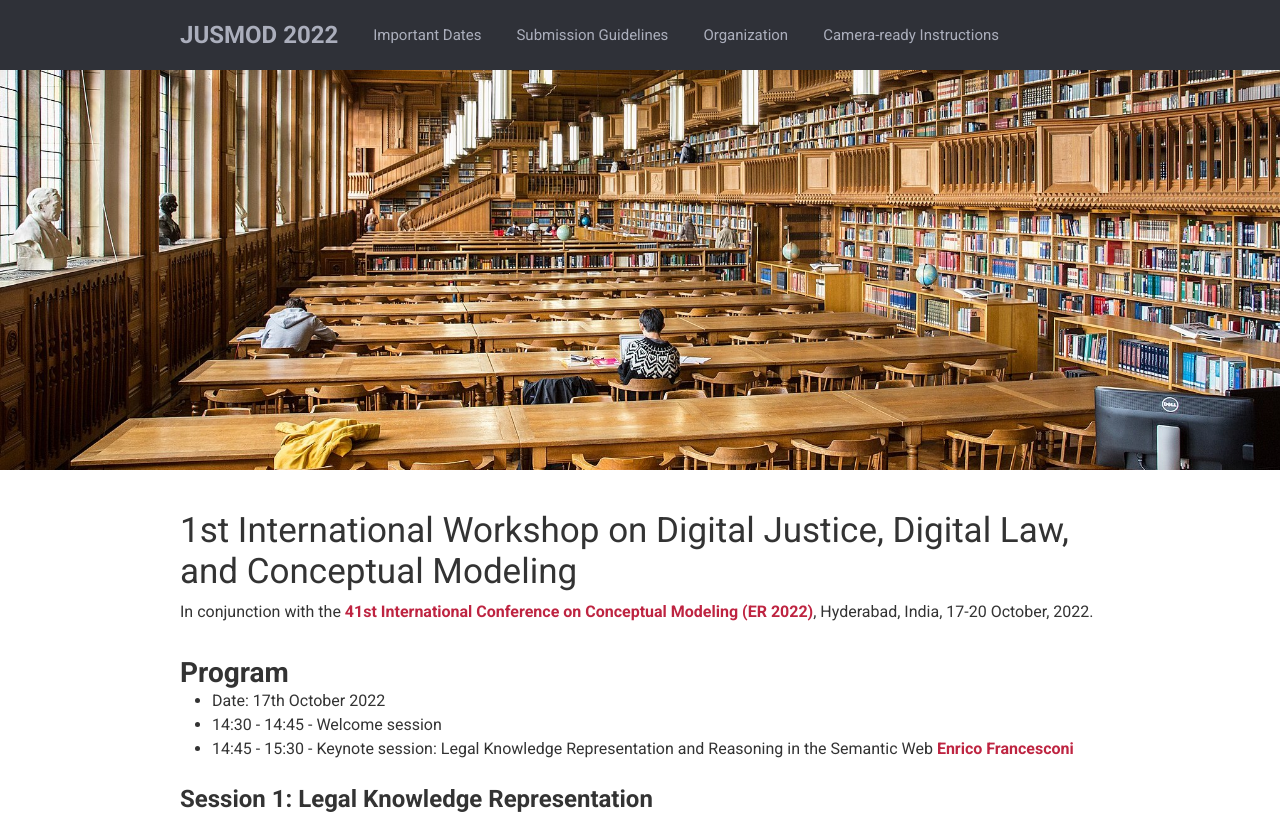
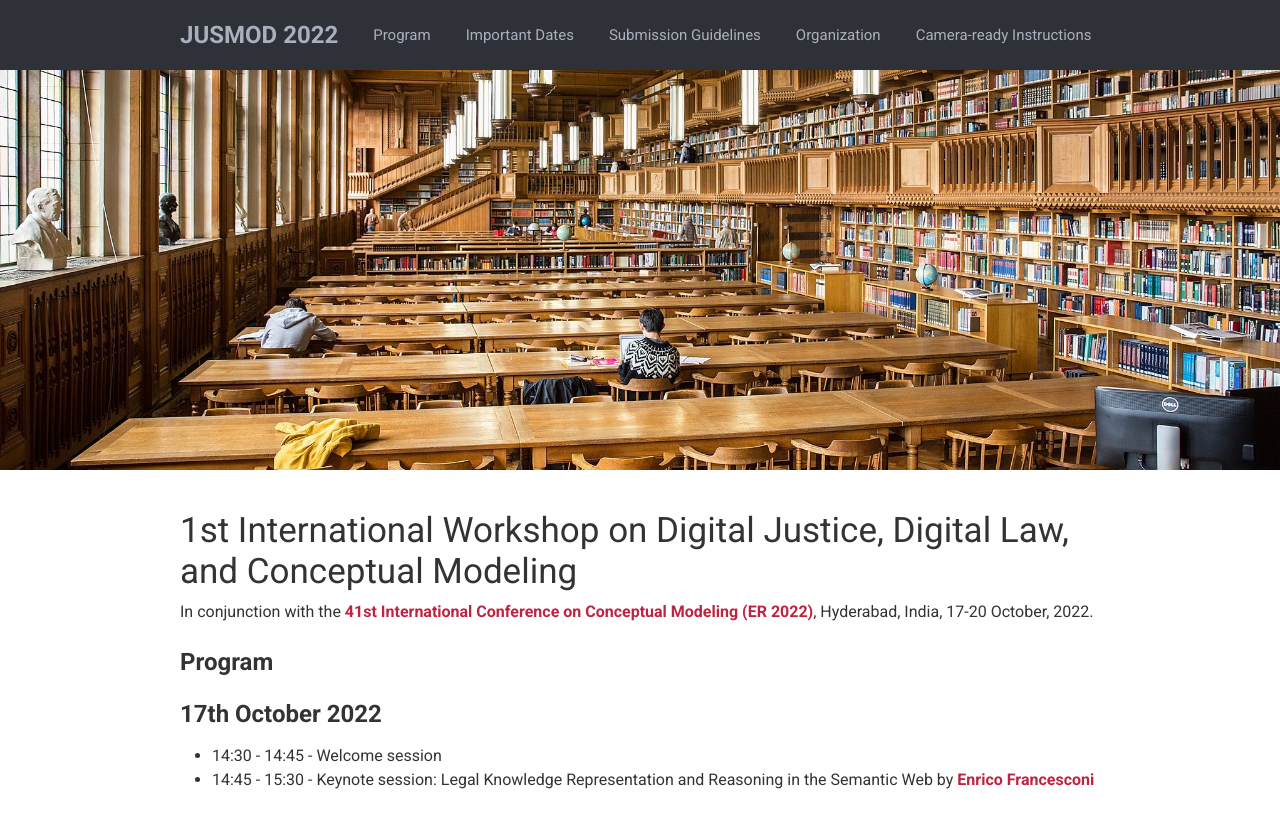
Before and after one commit to jusmod2022/jusmod2022.github.io, a Gatsby site: page / in a window 1280 px wide. Shown: the top 813 px of the page. Built offline with nearby package versions, Linux system fonts and the light colour scheme; Gatsby itself is replaced by a stand-in of ours.

Commit message:
program2

```diff
--- a/src/components/Navbar.js
+++ b/src/components/Navbar.js
@@ -11,6 +11,15 @@ export default function Navbar() {
         </Link>
         <nav>
           <ul>
+          <li>
+              <AnchorLink
+                to="/#program"
+                title="Program"
+                className="stripped"
+                stripHash
+              />
+            </li>
+
             <li>
               <AnchorLink
                 to="/#dates"
@@ -19,6 +28,7 @@ export default function Navbar() {
                 stripHash
               />
             </li>
+
 
             <li>
               <AnchorLink
--- a/src/pages/index.js
+++ b/src/pages/index.js
@@ -17,12 +17,13 @@ export default function Home() {
             , Hyderabad, India, 17-20 October, 2022.
           </p>
 
-          <h2>Program</h2>
+          <h3 id="program">Program</h3>
+          <h3>17th October 2022</h3>
 
           <ul>
-            <li>Date: 17th October 2022</li>
+
             <li>14:30 - 14:45 - Welcome session</li>
-            <li>14:45 - 15:30 - Keynote session: Legal Knowledge Representation and Reasoning in the Semantic Web <a href="https://www.linkedin.com/in/enrico-francesconi-4754958/"> Enrico Francesconi</a></li>
+            <li>14:45 - 15:30 - Keynote session: Legal Knowledge Representation and Reasoning in the Semantic Web by <a href="https://www.linkedin.com/in/enrico-francesconi-4754958/"> Enrico Francesconi</a></li>
             </ul>
 
             <h3>Session 1: Legal Knowledge Representation</h3>
```
